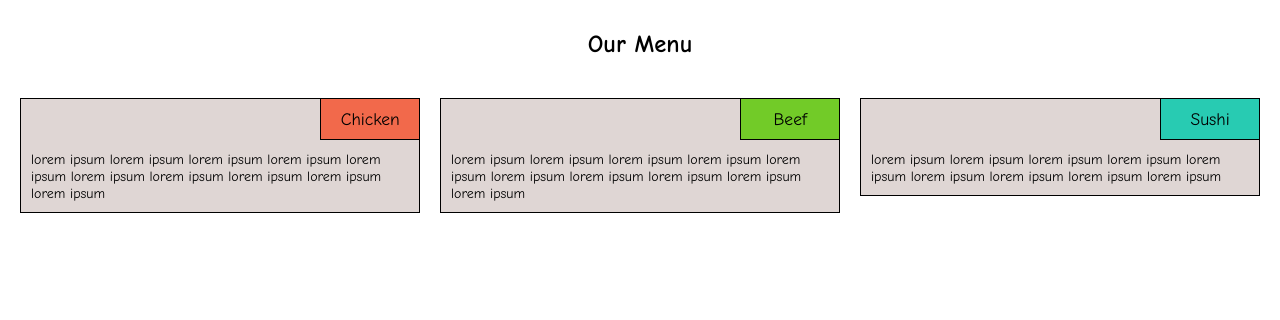
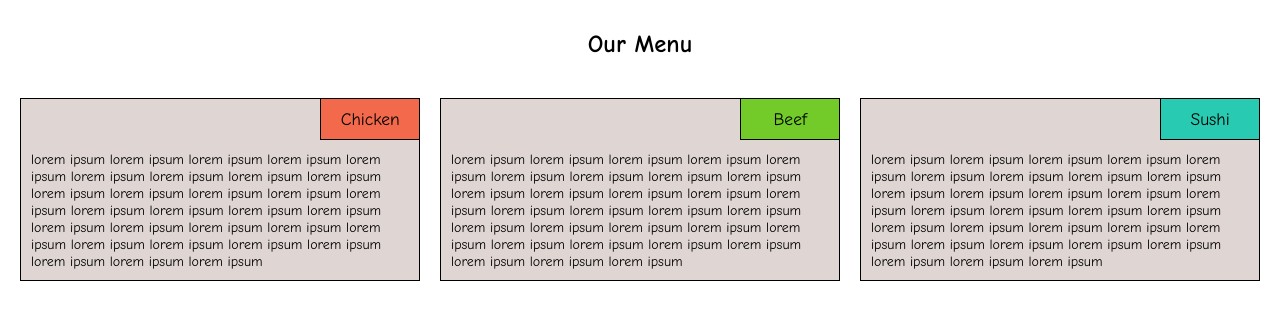
Before and after one commit to ac13793/Coursera-HTML-CSS-and-JS, a plain HTML site: page module2-solution/index.html in a window 1280 px wide. Drawn offline with Linux system fonts and the light colour scheme.

Commit message:
Added text in section

```diff
--- a/module2-solution/index.html
+++ b/module2-solution/index.html
@@ -14,19 +14,19 @@
             <div class="content col-lg-4 col-mg-6 col-sm-12">
                 <div class="section">
                     <div class="sectionTitle chickenTitle">Chicken</div>
-                    <div class="sectionText">lorem ipsum lorem ipsum lorem ipsum lorem ipsum lorem ipsum lorem ipsum lorem ipsum lorem ipsum lorem ipsum lorem ipsum </div>
+                    <div class="sectionText">lorem ipsum lorem ipsum lorem ipsum lorem ipsum lorem ipsum lorem ipsum lorem ipsum lorem ipsum lorem ipsum lorem ipsum lorem ipsum lorem ipsum lorem ipsum lorem ipsum lorem ipsum lorem ipsum lorem ipsum lorem ipsum lorem ipsum lorem ipsum lorem ipsum lorem ipsum lorem ipsum lorem ipsum lorem ipsum lorem ipsum lorem ipsum lorem ipsum lorem ipsum lorem ipsum</div>
                 </div>
             </div>
             <div class="content col-lg-4 col-mg-6 col-sm-12">
                 <div class="section">
                     <div class="sectionTitle beefTitle">Beef</div>
-                    <div class="sectionText">lorem ipsum lorem ipsum lorem ipsum lorem ipsum lorem ipsum lorem ipsum lorem ipsum lorem ipsum lorem ipsum lorem ipsum </div>
+                    <div class="sectionText">lorem ipsum lorem ipsum lorem ipsum lorem ipsum lorem ipsum lorem ipsum lorem ipsum lorem ipsum lorem ipsum lorem ipsum lorem ipsum lorem ipsum lorem ipsum lorem ipsum lorem ipsum lorem ipsum lorem ipsum lorem ipsum lorem ipsum lorem ipsum lorem ipsum lorem ipsum lorem ipsum lorem ipsum lorem ipsum lorem ipsum lorem ipsum lorem ipsum lorem ipsum lorem ipsum</div>
                 </div>
             </div>
             <div class="content col-lg-4 col-mg-12 col-sm-12">
                 <div class="section">
                     <div class="sectionTitle sushiTitle">Sushi</div>
-                    <div class="sectionText">lorem ipsum lorem ipsum lorem ipsum lorem ipsum lorem ipsum lorem ipsum lorem ipsum lorem ipsum lorem ipsum </div>
+                    <div class="sectionText">lorem ipsum lorem ipsum lorem ipsum lorem ipsum lorem ipsum lorem ipsum lorem ipsum lorem ipsum lorem ipsum lorem ipsum lorem ipsum lorem ipsum lorem ipsum lorem ipsum lorem ipsum lorem ipsum lorem ipsum lorem ipsum lorem ipsum lorem ipsum lorem ipsum lorem ipsum lorem ipsum lorem ipsum lorem ipsum lorem ipsum lorem ipsum lorem ipsum lorem ipsum lorem ipsum </div>
                 </div>
             </div>
         </div>
```
